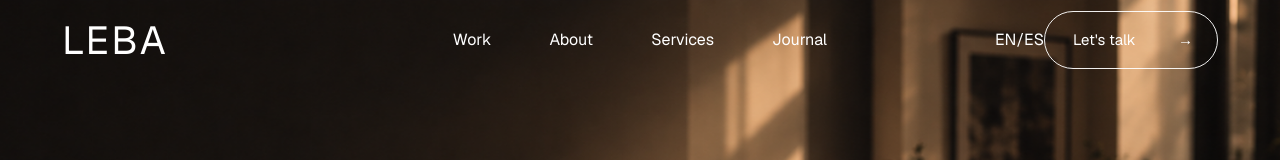
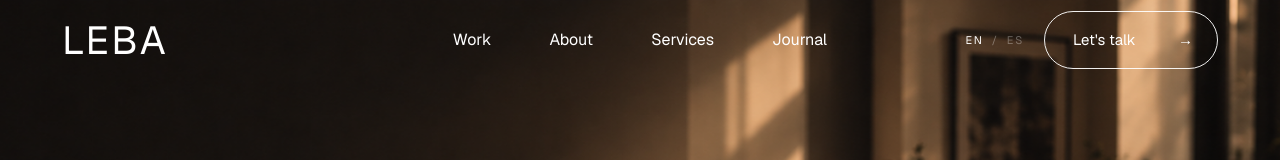
Before and after one commit to NicolasLlanos8799/weareleba, a Next.js app: page / in a window 1280 px wide. Shown: the top 160 px of the page. Built offline with nearby package versions, Linux system fonts and the light colour scheme.

Commit message:
Refine bilingual language selector styling

```diff
--- a/components/layout/SiteHeader.tsx
+++ b/components/layout/SiteHeader.tsx
@@ -28,10 +28,10 @@ export function SiteHeader() {
         </nav>
 
         <div className="site-header-actions">
-          <div className="language-switcher" aria-label="Language selector">
-            <button className={language === "en" ? "is-active" : ""} type="button" onClick={() => setLanguage("en")} aria-pressed={language === "en"}>EN</button>
-            <span>/</span>
-            <button className={language === "es" ? "is-active" : ""} type="button" onClick={() => setLanguage("es")} aria-pressed={language === "es"}>ES</button>
+          <div className="flex items-center gap-2 mr-5 text-[11px] tracking-[0.16em] text-white/70" aria-label="Language selector">
+            <button className={`focusable border-0 bg-transparent p-0 cursor-pointer transition-opacity ${language === "en" ? "text-white opacity-100" : "text-white/45 opacity-70 hover:opacity-100"}`} type="button" onClick={() => setLanguage("en")} aria-pressed={language === "en"}>EN</button>
+            <span className="text-white/35">/</span>
+            <button className={`focusable border-0 bg-transparent p-0 cursor-pointer transition-opacity ${language === "es" ? "text-white opacity-100" : "text-white/45 opacity-70 hover:opacity-100"}`} type="button" onClick={() => setLanguage("es")} aria-pressed={language === "es"}>ES</button>
           </div>
           <a className="focusable site-header-cta" href="#contact"><span>{labels.talk}</span><span aria-hidden="true">→</span></a>
           <button className="focusable menu-toggle" type="button" aria-label={open ? labels.close : labels.menu} aria-expanded={open} onClick={() => setOpen(!open)}>{open ? labels.close : labels.menu}</button>
@@ -40,6 +40,11 @@ export function SiteHeader() {
 
       {open && (
         <nav aria-label={language === "en" ? "Mobile navigation" : "Navegación móvil"} className="mobile-nav">
+          <div className="flex items-center gap-2 text-[11px] tracking-[0.16em]">
+            <button className={language === "en" ? "font-medium" : "opacity-50"} type="button" onClick={() => setLanguage("en")}>EN</button>
+            <span>/</span>
+            <button className={language === "es" ? "font-medium" : "opacity-50"} type="button" onClick={() => setLanguage("es")}>ES</button>
+          </div>
           {links.map((link) => (
             <a key={link} href={`#${link.toLowerCase().replaceAll(" ", "-")}`} onClick={() => setOpen(false)}>{link}</a>
           ))}
```
